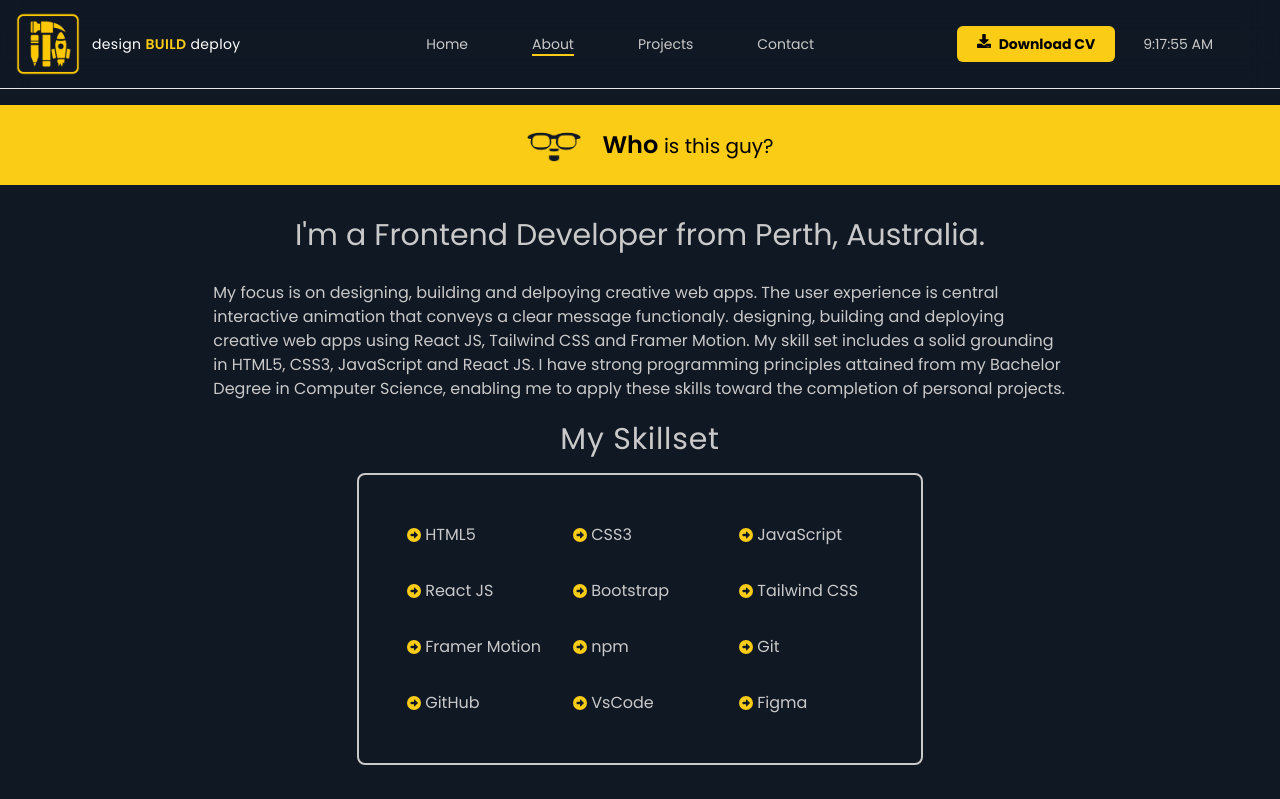
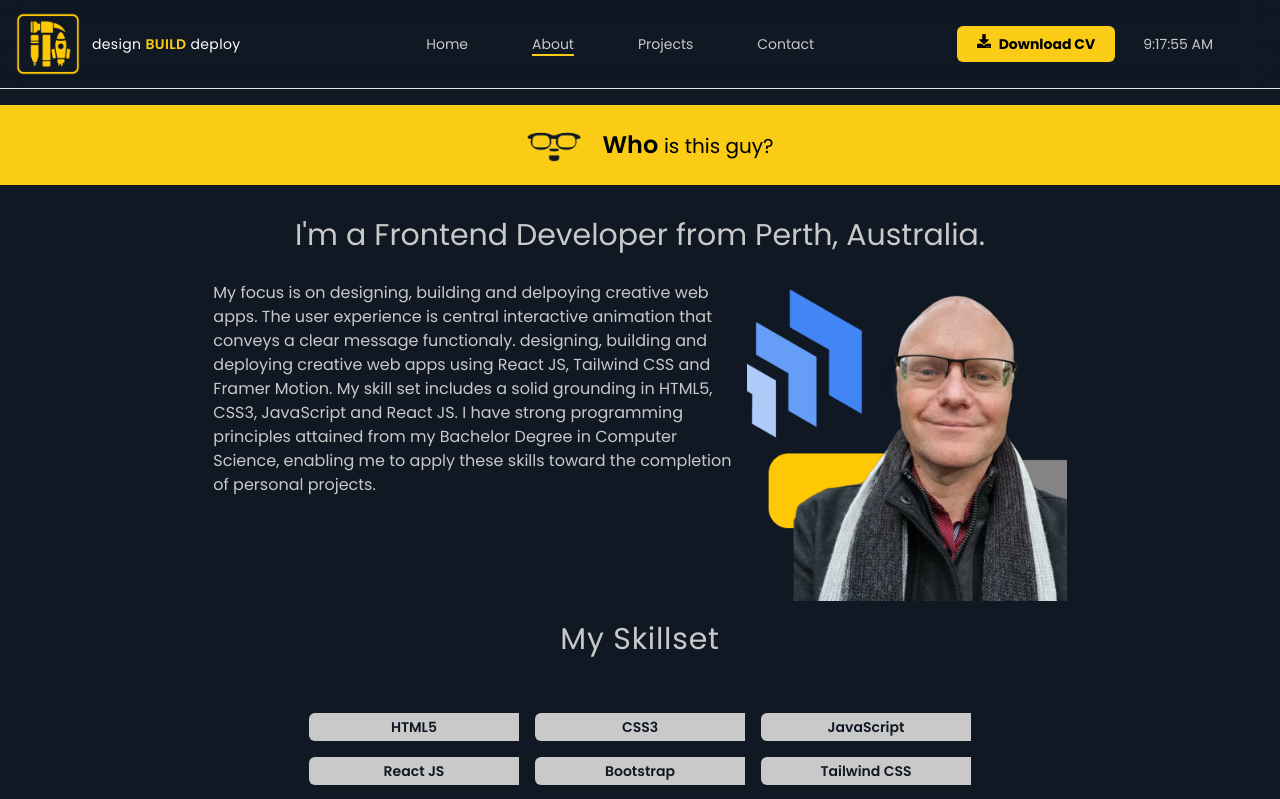
Before and after one commit to SKenzler/react-portfolio, a React (Vite) app: page /about in a window 1280 px wide. Shown: the top 799 px of the page. Built offline with nearby package versions, Linux system fonts and the light colour scheme; a web font is replaced by a local one.

Commit message:
changed the image on the About Page

```diff
--- a/src/pages/About.jsx
+++ b/src/pages/About.jsx
@@ -5,6 +5,7 @@ import Footer from "../components/Footer";
 import SkillSlider from "../components/SkillSlider";
 import { FaCircleRight } from "react-icons/fa6";
 import contactImage from "../assets/glasses-image.png";
+import profileImage from "../assets/profile-picture.png";
 import aboutDesign from "../assets/about-page-design.png";
 import aboutBuild from "../assets/about-page-vscode.png";
 import aboutDeploy from "../assets/about-page-react.png";
@@ -28,7 +29,7 @@ const About = () => {
         <h1 className="w-full text-3xl text-[#C9C9C9] text-center font-normal px-5 mt-4">
           I'm a Frontend Developer from Perth, Australia.
         </h1>
-        <div className="w-4/6 flex flex-rows text-base text-[#C9C9C9] text-pretty py-5 mt-2">
+        <div className="w-4/6 flex flex-col sm:flex-row text-base text-[#C9C9C9] text-pretty py-5 mt-2">
           My focus is on designing, building and delpoying creative web apps.
           The user experience is central interactive animation that conveys a
           clear message functionaly. designing, building and deploying creative
@@ -37,58 +38,51 @@ const About = () => {
           have strong programming principles attained from my Bachelor Degree in
           Computer Science, enabling me to apply these skills toward the
           completion of personal projects.
+          <img
+            className="flex justify-center items-center w-3/4 sm:w-80"
+            src={profileImage}
+            alt="Profile Image"
+          />
         </div>
         <h1 className="flex justify-center items-center text-3xl text-[#C9C9C9] text-center tracking-wide">
           My Skillset
         </h1>
-        <ul className="grid grid-cols-2 sm:grid-cols-3 justify-center items-center gap-4 text-[#C9C9C9] border-2 border-[#C9C9C9] rounded-lg p-10 my-4">
-          <li className="flex justify-start items-center p-2">
-            <FaCircleRight size={14} color="#FACC15" />
-            &nbsp;HTML5
+        <ul className="grid grid-cols-2 sm:grid-cols-3 justify-center items-center gap-4 text-[#C9C9C9] text-sm p-10 my-4">
+          <li className="flex w-[15em] bg-[#C9C9C9] justify-center items-center rounded-s-md text-[#101824] font-semibold p-1">
+            HTML5
           </li>
-          <li className="flex justify-start items-center p-2">
-            <FaCircleRight size={14} color="#FACC15" />
-            &nbsp;CSS3
+          <li className="flex bg-[#C9C9C9] justify-center items-center rounded-s-md text-[#101824] font-semibold p-1">
+            CSS3
           </li>
-          <li className="flex justify-start items-center p-2">
-            <FaCircleRight size={14} color="#FACC15" />
-            &nbsp;JavaScript
+          <li className="flex bg-[#C9C9C9] justify-center items-center rounded-s-md text-[#101824] font-semibold p-1">
+            JavaScript
           </li>
-          <li className="flex justify-start items-center p-2">
-            <FaCircleRight size={14} color="#FACC15" />
-            &nbsp;React JS
+          <li className="flex bg-[#C9C9C9] justify-center items-center rounded-s-md text-[#101824] font-semibold p-1">
+            React JS
           </li>{" "}
-          <li className="flex justify-start items-center p-2">
-            <FaCircleRight size={14} color="#FACC15" />
-            &nbsp;Bootstrap
+          <li className="flex bg-[#C9C9C9] justify-center items-center rounded-s-md text-[#101824] font-semibold p-1">
+            Bootstrap
           </li>
-          <li className="flex justify-start items-center p-2">
-            <FaCircleRight size={14} color="#FACC15" />
-            &nbsp;Tailwind CSS
+          <li className="flex bg-[#C9C9C9] justify-center items-center rounded-s-md text-[#101824] font-semibold p-1">
+            Tailwind CSS
           </li>
-          <li className="flex justify-start items-center p-2">
-            <FaCircleRight size={14} color="#FACC15" />
-            &nbsp;Framer Motion
+          <li className="flex bg-[#C9C9C9] justify-center items-center rounded-s-md text-[#101824] font-semibold p-1">
+            Framer Motion
           </li>
-          <li className="flex justify-start items-center p-2">
-            <FaCircleRight size={14} color="#FACC15" />
-            &nbsp;npm
+          <li className="flex bg-[#C9C9C9] justify-center items-center rounded-s-md text-[#101824] font-semibold p-1">
+            npm
           </li>
-          <li className="flex justify-start items-center p-2">
-            <FaCircleRight size={14} color="#FACC15" />
-            &nbsp;Git
+          <li className="flex bg-[#C9C9C9] justify-center items-center rounded-s-md text-[#101824] font-semibold p-1">
+            Git
           </li>
-          <li className="flex justify-start items-center p-2">
-            <FaCircleRight size={14} color="#FACC15" />
-            &nbsp;GitHub
+          <li className="flex bg-[#C9C9C9] justify-center items-center rounded-s-md text-[#101824] font-semibold p-1">
+            GitHub
           </li>
-          <li className="flex justify-start items-center p-2">
-            <FaCircleRight size={14} color="#FACC15" />
-            &nbsp;VsCode
+          <li className="flex bg-[#C9C9C9] justify-center items-center rounded-s-md text-[#101824] font-semibold p-1">
+            VsCode
           </li>
-          <li className="flex justify-start items-center p-2">
-            <FaCircleRight size={14} color="#FACC15" />
-            &nbsp;Figma
+          <li className="flex bg-[#C9C9C9] justify-center items-center rounded-s-md text-[#101824] font-semibold p-1">
+            Figma
           </li>
         </ul>
         <SkillSlider />
```
Also changed, not shown: src/assets/profile-picture.png (added), src/assets/yellow-office.png.
